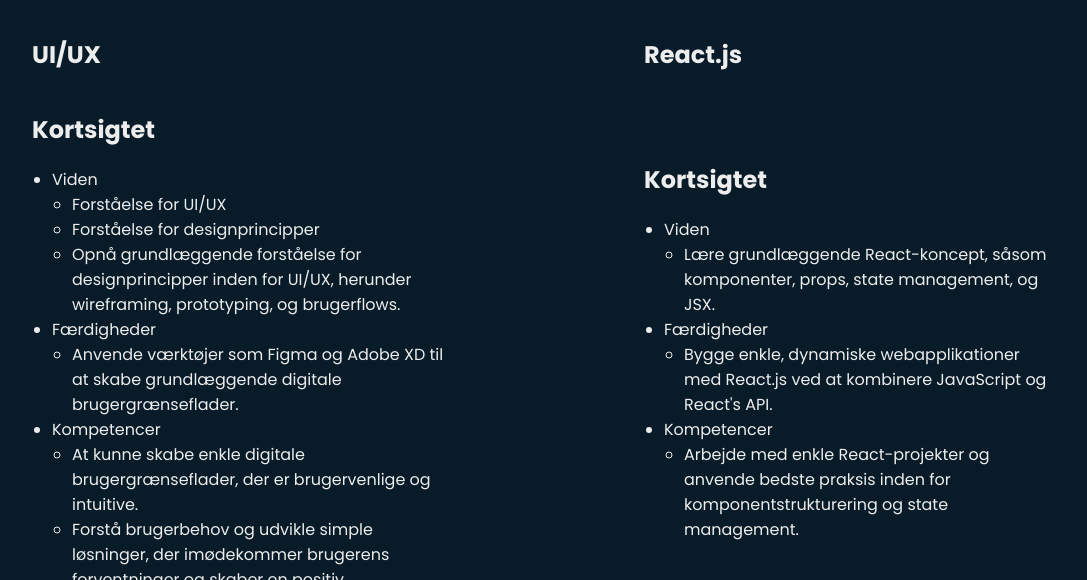
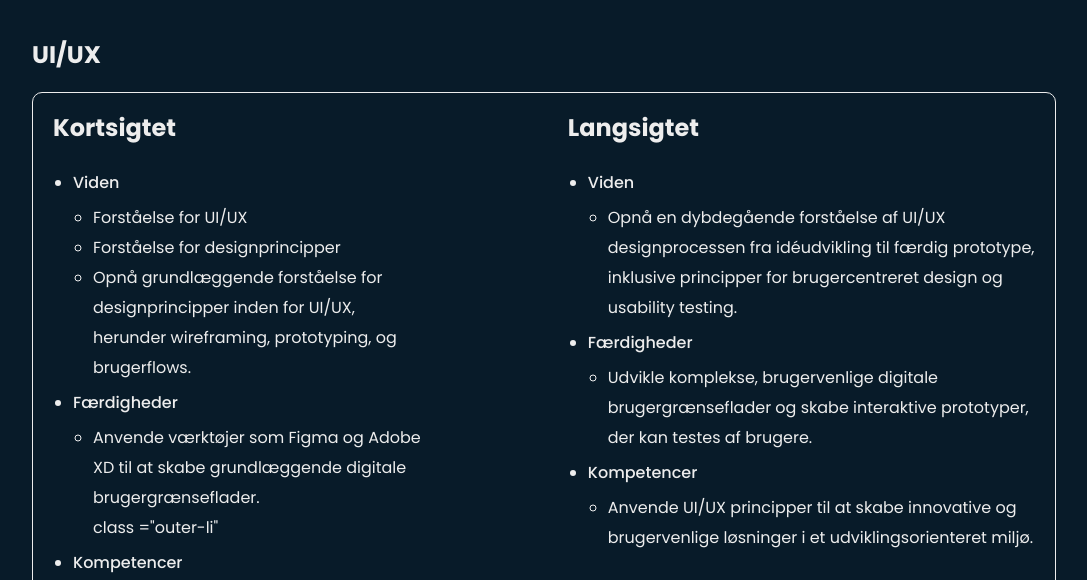
Before and after one commit to adam8325/SkolePortef-lje, a plain HTML site: page læringsmål.html in a window 1280 px wide. Shown: the part 162-742 px from the top of the page, without its empty margins (96-1183 px from the left). Drawn offline with nearby package versions, Linux system fonts and the light colour scheme.

Commit message:
læringsmål page layout updated

```diff
--- a/læringsmål.html
+++ b/læringsmål.html
@@ -12,24 +12,24 @@
     <main>
         <div class="learning-container">
             <h1 class="learning-h1">Individuelle læringsmål</h1>
-            <div class="learning-goals">
-                <div class="column">
-                    <h2>UI/UX</h2>
+            <h2>UI/UX</h2>
+                <div class="column-1">
                     <div class="box">
                         <h3>Kortsigtet</h3>
-                        <ul>
-                            <li>Viden
+                        <ul class="outer-ul">
+                            <li class ="outer-li">Viden</li>
                                 <ul>
                                     <li>Forståelse for UI/UX</li>
                                     <li>Forståelse for designprincipper</li>
                                     <li>Opnå grundlæggende forståelse for designprincipper inden for UI/UX, herunder wireframing, prototyping, og brugerflows.  </li>
                                 </ul>
                             </li>
-                            <li>Færdigheder</li>
+                            <li class ="outer-li">Færdigheder</li>
                                 <ul>
                                     <li>Anvende værktøjer som Figma og Adobe XD til at skabe grundlæggende digitale brugergrænseflader.</li>
+                                 class ="outer-li"
                                 </ul>
-                            <li>Kompetencer</li>
+                            <li class ="outer-li">Kompetencer</li>
                                 <ul>
                                     <li>At kunne skabe enkle digitale brugergrænseflader, der er brugervenlige og intuitive.</li>
                                     <li>Forstå brugerbehov og udvikle simple løsninger, der imødekommer brugerens forventninger og skaber en positiv brugeroplevelse.</li>
@@ -40,17 +40,17 @@
 
                     <div class="box">
                         <h3>Langsigtet</h3>
-                        <ul>
-                            <li>Viden
+                        <ul class="outer-ul">
+                            <li class ="outer-li">Viden</li>
                                 <ul>
                                     <li>Opnå en dybdegående forståelse af UI/UX designprocessen fra idéudvikling til færdig prototype, inklusive principper for brugercentreret design og usability testing.</li>
                                 </ul>
                             </li>
-                            <li>Færdigheder</li>
+                            <li class ="outer-li">Færdigheder</li>
                                 <ul>
                                     <li>Udvikle komplekse, brugervenlige digitale brugergrænseflader og skabe interaktive prototyper, der kan testes af brugere.</li>
                                 </ul>
-                            <li>Kompetencer</li>
+                            <li class ="outer-li">Kompetencer</li>
                                 <ul>
                                     <li>Anvende UI/UX principper til at skabe innovative og brugervenlige løsninger i et udviklingsorienteret miljø.</li>
                                 </ul>
@@ -58,21 +58,21 @@
                     </div>
 
                 </div>
-                <div class="column">
-                    <h2>React.js</h2>
+                <h2>React.js</h2>
+                <div class="column-2">
                     <div class="box">
                         <h3>Kortsigtet</h3>
-                        <ul>
-                            <li>Viden
+                        <ul class="outer-ul">
+                            <li class ="outer-li">Viden</li>
                                 <ul>
                                     <li>Lære grundlæggende React-koncept, såsom komponenter, props, state management, og JSX.</li>
                                 </ul>
                             </li>
-                            <li>Færdigheder</li>
+                            <li class ="outer-li">Færdigheder</li>
                                 <ul>
-                                    <li>Bygge enkle, dynamiske webapplikationer med React.js ved at kombinere JavaScript og React's API.</li>
+                                    <li>Bygge enkle, statiske webapplikationer med React.js ved at kombinere JavaScript og React.</li>
                                 </ul>
-                            <li>Kompetencer</li>
+                            <li class ="outer-li">Kompetencer</li>
                                 <ul>
                                     <li>Arbejde med enkle React-projekter og anvende bedste praksis inden for komponentstrukturering og state management.</li>
                                 </ul>
@@ -80,17 +80,17 @@
                     </div>
                     <div class="box">
                         <h3>Langsigtet</h3>
-                        <ul>
-                            <li>Viden
+                        <ul class="outer-ul">
+                            <li class ="outer-li">Viden</li>
                                 <ul>
                                     <li>Opnå en avanceret forståelse af React.js, herunder hooks, context API, state management med Redux, og integration af tredjepartsbiblioteker.</li>
                                 </ul>
                             </li>
-                            <li>Færdigheder</li>
+                            <li class ="outer-li">Færdigheder</li>
                                 <ul>
                                     <li>Udvikle store skalerbare webapplikationer med React.js, herunder integration med back-end services og RESTful API'er.</li>
                                 </ul>
-                            <li>Kompetencer</li>
+                            <li class ="outer-li">Kompetencer</li>
                                 <ul>
                                     <li>Arbejde selvstændigt og i teams om udvikling af komplekse React.js projekter, håndtere projektets forskellige stadier fra planlægning til lancering.</li>
                                 </ul>
@@ -98,7 +98,6 @@
                     </div>
                 </div>
 
-            </div>
 
 
         </div>
--- a/styles/læringsmål.css
+++ b/styles/læringsmål.css
@@ -2,31 +2,39 @@
 .learning-container {
     padding: 0 10%;
 }
-.learning-goals {
+.column-1, .column-2 {
     display: flex;
     justify-content: space-between;
-    column-gap: 200px;
+    align-items: flex-start;
+    gap: 100px;
+    height: 600px;
+    border: 1px solid #ededed;
+    border-radius: 10px;
+    margin-bottom: 20px;
 }
-
-.column {
-    display: flex;
-    flex-direction: column;
-    justify-content: space-between;
-    width: 48%;
-    margin-bottom: 40px;
+.box {
+    line-height: 30px;
+    padding: 20px;
 }
 
 .learning-h1 {
     font-size: 2rem;
     margin: 40px 0;
 }
-.learning-goals h2 {
+.learning-container h2 {
     font-size: 1.5rem;
     margin-bottom: 20px;
 }
-.learning-goals h3 {
+.learning-container h3 {
     font-size: 1.5rem;
-    margin: 20px 0;
+    font-weight: 700;
+    margin-bottom: 20px;
+}
+
+.learning-container .outer-li {
+    font-size: 1rem;
+    font-weight: 500;
+    padding: 5px 0;
 }
 
 ul {
```
